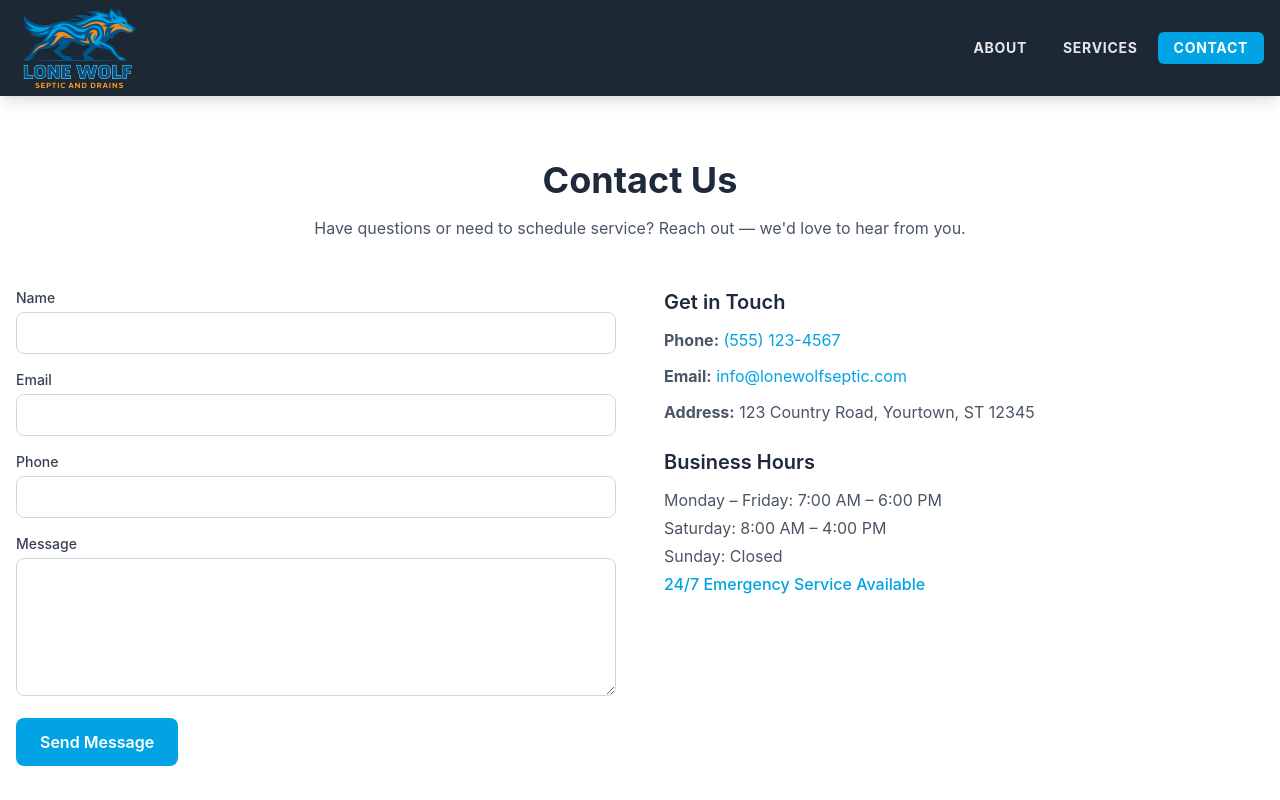
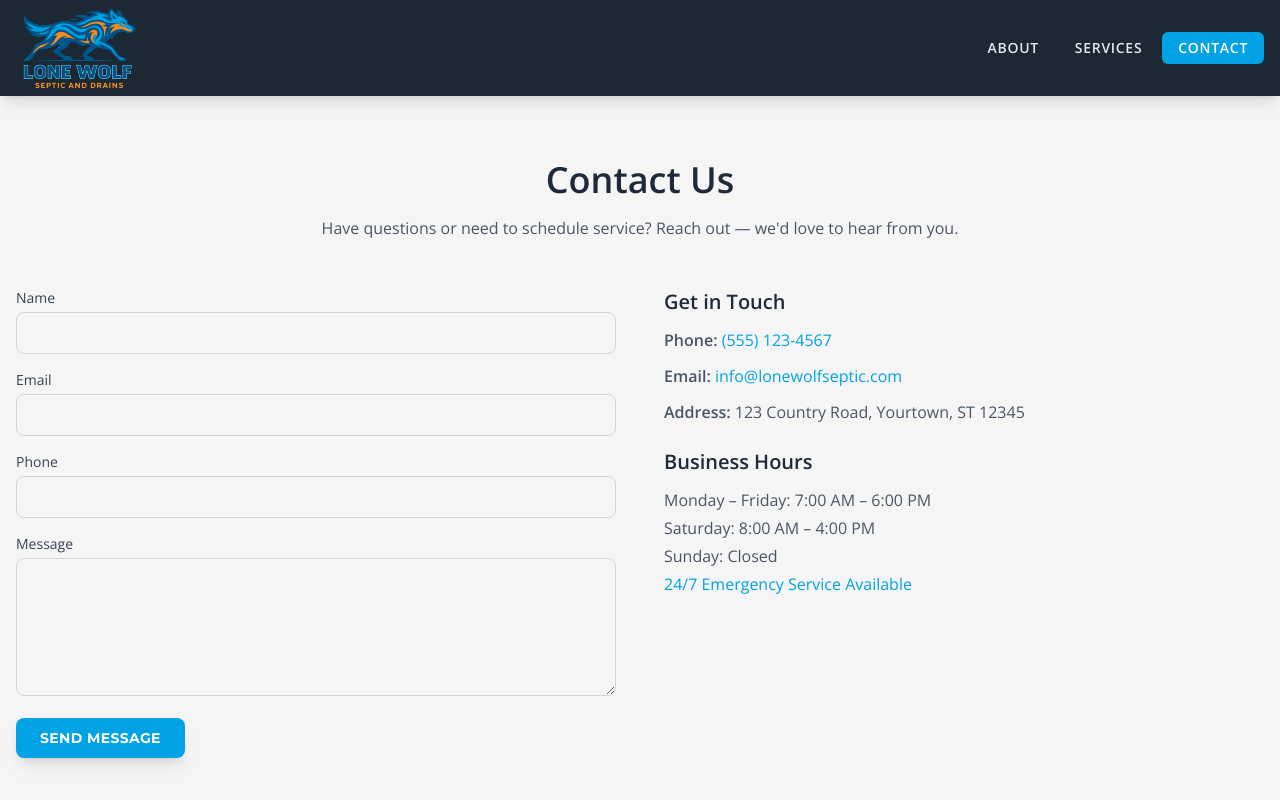
Before and after one commit to nashden/lonewolfseptic, a React (Vite) app: page /contact in a window 1280 px wide. Shown: the top 800 px of the page. Built offline with nearby package versions, Linux system fonts and the light colour scheme.

Commit message:
Updated home page CTA section, added fonts to use across the page.

```diff
--- a/index.html
+++ b/index.html
@@ -4,6 +4,9 @@
     <meta charset="UTF-8" />
     <link rel="icon" type="image/svg+xml" href="/favicon.svg" />
     <meta name="viewport" content="width=device-width, initial-scale=1.0" />
+    <link rel="preconnect" href="https://fonts.googleapis.com" />
+    <link rel="preconnect" href="https://fonts.gstatic.com" crossorigin />
+    <link href="https://fonts.googleapis.com/css2?family=Montserrat:wght@700;800&family=Open+Sans:wght@400;600&display=swap" rel="stylesheet" />
     <title>Lone Wolf Septic and Drains | Professional Septic Services</title>
   </head>
   <body>
--- a/src/components/ui/Button.tsx
+++ b/src/components/ui/Button.tsx
@@ -12,11 +12,11 @@ type ButtonLinkProps = Omit<LinkProps, 'className'> & {
 }
 
 const base =
-  'inline-block rounded-lg px-6 py-3 font-semibold text-center transition-colors duration-200'
+  'inline-block rounded-lg px-6 py-2.5 text-sm font-heading font-bold uppercase tracking-wide text-center transition-all duration-200 shadow-lg hover:shadow-xl hover:-translate-y-0.5'
 
 const variants = {
   primary: 'bg-forest text-white hover:bg-forest-dark',
-  secondary: 'bg-earth-light text-white hover:bg-earth',
+  secondary: 'bg-earth text-white hover:brightness-110',
 }
 
 export default function Button({
--- a/src/index.css
+++ b/src/index.css
@@ -1,4 +1,8 @@
 @import "tailwindcss";
+
+body {
+  background-color: #F5F5F5;
+}
 
 @keyframes levitate {
   0%, 100% { transform: translateY(0); }
@@ -10,6 +14,8 @@
 .animate-levitate-3 { animation: levitate 5s ease-in-out 2s infinite; }
 
 @theme {
+  --font-heading: 'Montserrat', sans-serif;
+  --font-sans: 'Open Sans', sans-serif;
   --color-forest: #01A3E4;
   --color-forest-dark: #01558B;
   --color-forest-light: #50B8EA;
--- a/src/pages/Home.tsx
+++ b/src/pages/Home.tsx
@@ -21,7 +21,7 @@ export default function Home() {
         {/* Content */}
         <div className="relative z-10 px-4 py-14 md:py-24">
           {/* Mobile heading */}
-          <h1 className="text-3xl font-bold md:hidden">
+          <h1 className="font-heading text-3xl font-bold md:hidden">
             Septic Done Right.<br />
             <span className="text-earth-light">Every Time.</span>
           </h1>
@@ -30,9 +30,9 @@ export default function Home() {
           </p>
 
           {/* Desktop heading */}
-          <h1 className="hidden text-5xl font-bold md:block">
+          <h1 className="hidden font-heading text-5xl font-bold md:block">
             Your Septic System Deserves<br />
-            <span className="text-earth-light">the Right Team Behind It</span>
+            the <span className="text-earth">Right Team Behind It</span>
           </h1>
           <p className="mx-auto mt-4 hidden max-w-2xl text-xl text-gray-300 md:block">
             Standing apart from the pack by delivering reliable, responsible septic service every time.
@@ -45,7 +45,7 @@ export default function Home() {
 
       {/* Why Choose Us */}
       <section className="mx-auto flex max-w-7xl flex-col justify-center px-4 py-12 md:py-6 md:min-h-[calc(100vh-6rem)]">
-        <h2 className="mb-6 text-center text-2xl font-bold text-gray-800 md:mb-8 md:text-3xl">
+        <h2 className="mb-6 text-center font-heading text-2xl font-bold text-gray-800 md:mb-8 md:text-3xl">
           Why Choose Lone Wolf Septic and Drains?
         </h2>
 
@@ -67,9 +67,9 @@ export default function Home() {
             ].map((item) => (
               <div
                 key={item.title}
-                className={`rounded-lg border border-gray-200 bg-white px-3 py-2.5 shadow-md ${item.animation}`}
+                className={`rounded-lg border border-gray-200 bg-gray-50 px-3 py-2.5 shadow-md ${item.animation}`}
               >
-                <h3 className="text-sm font-bold text-forest">{item.title}</h3>
+                <h3 className="font-heading text-sm font-bold text-forest">{item.title}</h3>
                 <p className="mt-0.5 text-xs leading-snug text-gray-600">{item.desc}</p>
               </div>
             ))}
@@ -109,9 +109,9 @@ export default function Home() {
             ].map((item) => (
               <div
                 key={item.title}
-                className={`max-w-md rounded-xl border border-gray-200 bg-white px-6 py-5 shadow-md ${item.animation} ${item.offset}`}
+                className={`max-w-md rounded-xl border border-gray-200 bg-gray-50 px-6 py-5 shadow-md ${item.animation} ${item.offset}`}
               >
-                <h3 className="text-xl font-bold text-forest">{item.title}</h3>
+                <h3 className="font-heading text-xl font-bold text-forest">{item.title}</h3>
                 <p className="mt-1.5 text-lg text-gray-600">{item.desc}</p>
               </div>
             ))}
@@ -120,9 +120,9 @@ export default function Home() {
       </section>
 
       {/* Services */}
-      <section className="bg-gray-50 px-4 py-12 md:py-20">
+      <section className="bg-gray-100 px-4 py-12 md:py-20">
         <div className="mx-auto max-w-5xl">
-          <h2 className="text-center text-2xl font-bold text-gray-800 md:text-3xl">
+          <h2 className="text-center font-heading text-2xl font-bold text-gray-800 md:text-3xl">
             How We Can Help
           </h2>
           <p className="mx-auto mt-3 max-w-xl text-center text-gray-500">
@@ -137,7 +137,7 @@ export default function Home() {
                 <path strokeLinecap="round" strokeLinejoin="round" d="M12 9a3 3 0 100 6 3 3 0 000-6z" />
                 <path strokeLinecap="round" strokeLinejoin="round" d="M8 16l-1.5 4h11L16 16" />
               </svg>
-              <h3 className="text-base font-bold md:mt-4 md:text-2xl">Septic Tank Pumping</h3>
+              <h3 className="font-heading text-base font-bold md:mt-4 md:text-2xl">Septic Tank Pumping</h3>
               <p className="mt-1 text-xs leading-relaxed text-gray-300 md:mt-3 md:text-base">
                 <span className="md:hidden">Regular pump-outs every 3–5 years keep your system healthy.</span>
                 <span className="hidden md:inline">The most important thing you can do for your septic system.
@@ -149,7 +149,7 @@ export default function Home() {
               <svg className="hidden h-10 w-10 text-white md:block" fill="none" viewBox="0 0 24 24" stroke="currentColor" strokeWidth={1.5}>
                 <path strokeLinecap="round" strokeLinejoin="round" d="M14.857 17.082a23.848 23.848 0 005.454-1.31A8.967 8.967 0 0118 9.75v-.7V9A6 6 0 006 9v.75a8.967 8.967 0 01-2.312 6.022c1.733.64 3.56 1.085 5.455 1.31m5.714 0a24.255 24.255 0 01-5.714 0m5.714 0a3 3 0 11-5.714 0" />
               </svg>
-              <h3 className="text-base font-bold md:mt-4 md:text-2xl">24/7 Emergencies</h3>
+              <h3 className="font-heading text-base font-bold md:mt-4 md:text-2xl">24/7 Emergencies</h3>
               <p className="mt-1 text-xs leading-relaxed text-white/85 md:mt-3 md:text-base">
                 <span className="md:hidden">Call us any time, day or night. We respond fast.</span>
                 <span className="hidden md:inline">Sewage backup? Overflow? Strange smells? Don't wait — call us
@@ -200,10 +200,10 @@ export default function Home() {
             ].map((service) => (
               <div
                 key={service.title}
-                className="rounded-xl bg-white px-4 py-4 shadow-sm md:px-5 md:py-5"
+                className="rounded-xl bg-gray-50 px-4 py-4 shadow-sm md:px-5 md:py-5"
               >
                 <div className="hidden md:block">{service.icon}</div>
-                <h3 className="text-sm font-bold text-gray-800 md:mt-3 md:text-base">
+                <h3 className="font-heading text-sm font-bold text-gray-800 md:mt-3 md:text-base">
                   {service.title}
                 </h3>
                 <p className="mt-1 text-xs leading-relaxed text-gray-500 md:mt-1.5 md:text-sm">
```
